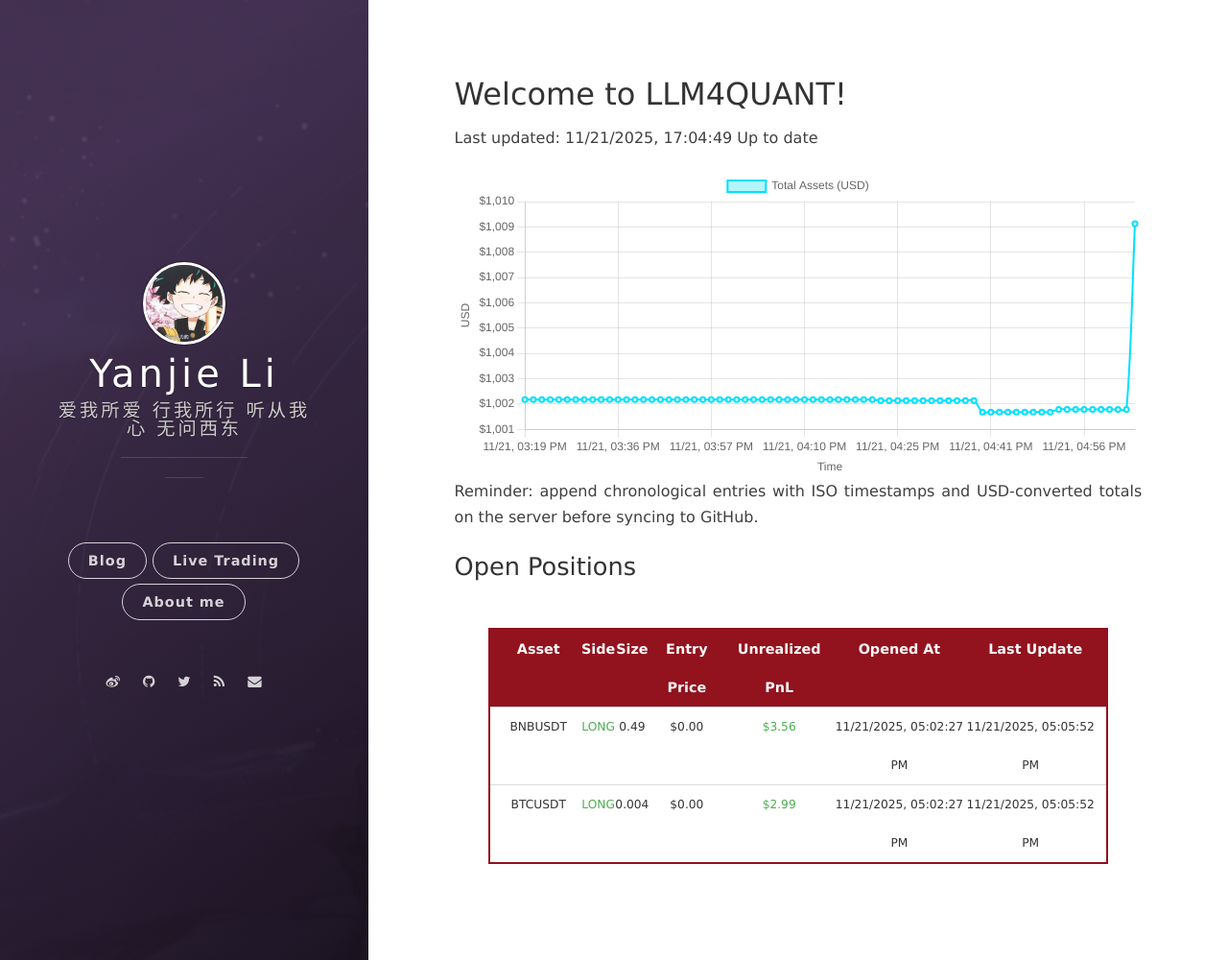
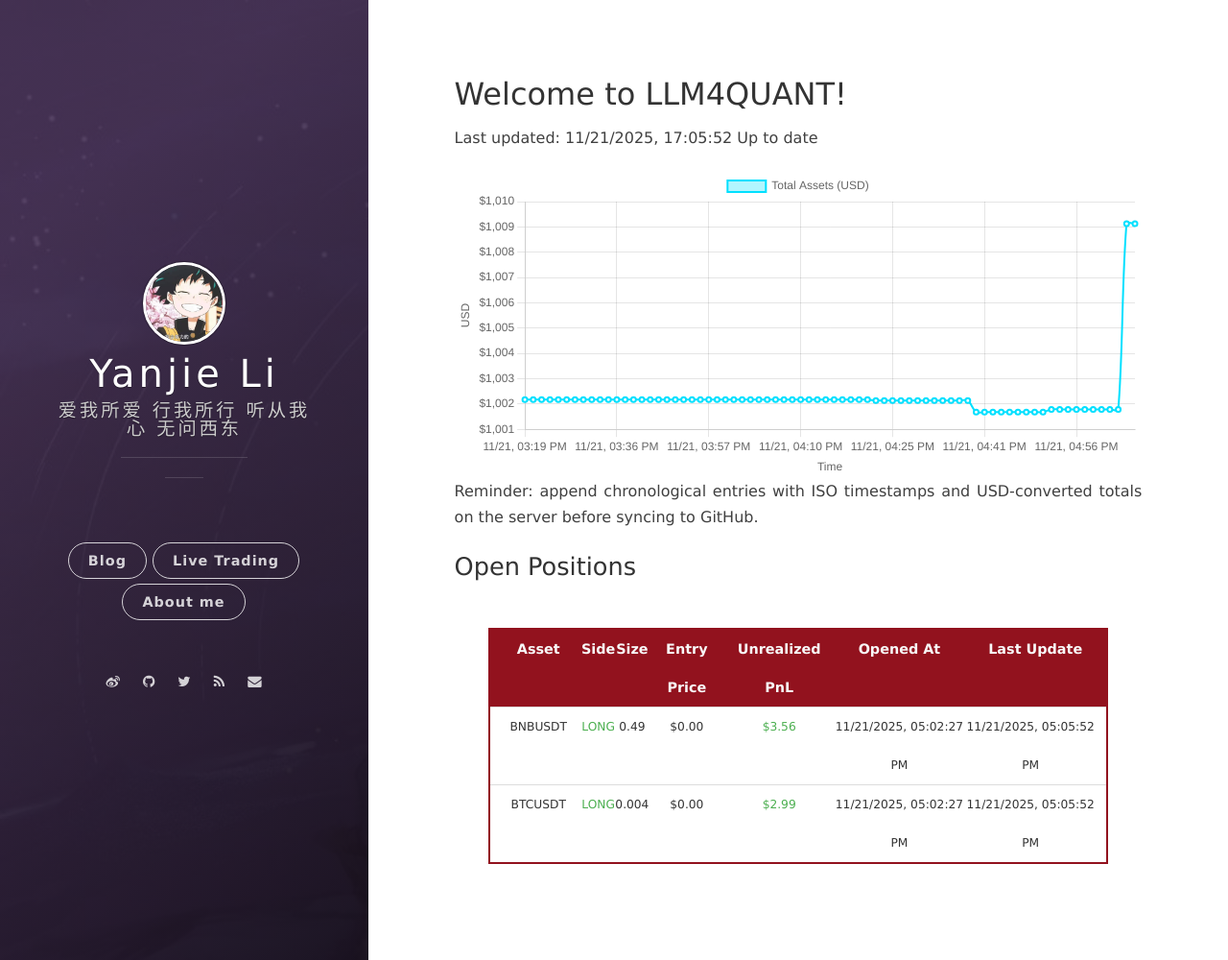
Before and after one commit to leeyegy/leeyegy.github.io, a Jekyll site: the page built from live-trading.html, in a window 1280 px wide and 1000 px high. Shown: the whole window at 96% size. Built offline with Jekyll 4.4.1, drawn with Linux system fonts in a browser that asks for light colours; nearby versions of some CDN libraries.

Commit message:
AccountMonitor: update balance history 2025-11-22T01:05:52+08:00

```diff
--- a/assets/data/binance/balance-history.json
+++ b/assets/data/binance/balance-history.json
@@ -1,5 +1,5 @@
 {
-  "generatedAt": "2025-11-22T01:04:49+08:00",
+  "generatedAt": "2025-11-22T01:05:52+08:00",
   "asset": "total_usd_value",
   "history": [
     {
@@ -293,6 +293,10 @@
     {
       "timestamp": "2025-11-22T01:04:49+08:00",
       "totalUsd": 1009.13413725
+    },
+    {
+      "timestamp": "2025-11-22T01:05:52+08:00",
+      "totalUsd": 1009.13413725
     }
   ]
 }
```
